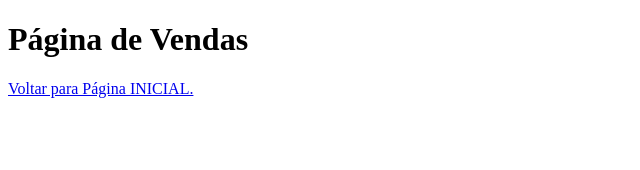
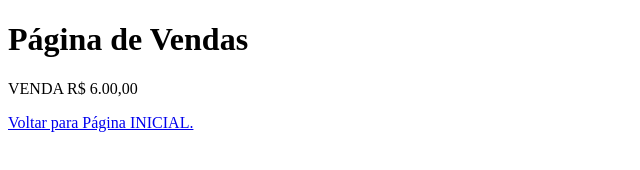
Before and after one commit to OscarPauzer/cursoGitHub_01, a plain HTML site: page vendas.html in a window 1280 px wide. Shown: the whole page, without its empty margins (0-640 px from the left). Drawn offline with Linux system fonts and the light colour scheme.

Commit message:
Acrescentado o Valor das Vendas

```diff
--- a/vendas.html
+++ b/vendas.html
@@ -8,6 +8,7 @@
 <body>
 
     <h1>Página de Vendas</h1>
+    <p>VENDA R$ 6.00,00</p>
     <a href="index.html">Voltar para Página INICIAL.</a>
 
 </body>
```
Also changed, not shown: index.html (+1 -0 lines).
